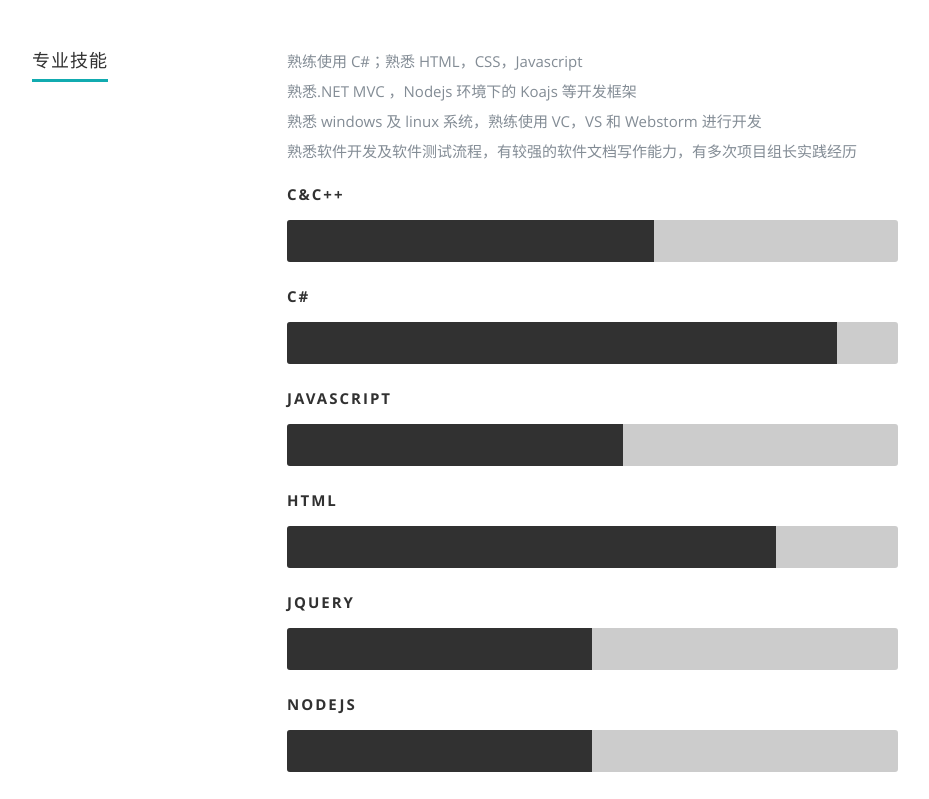
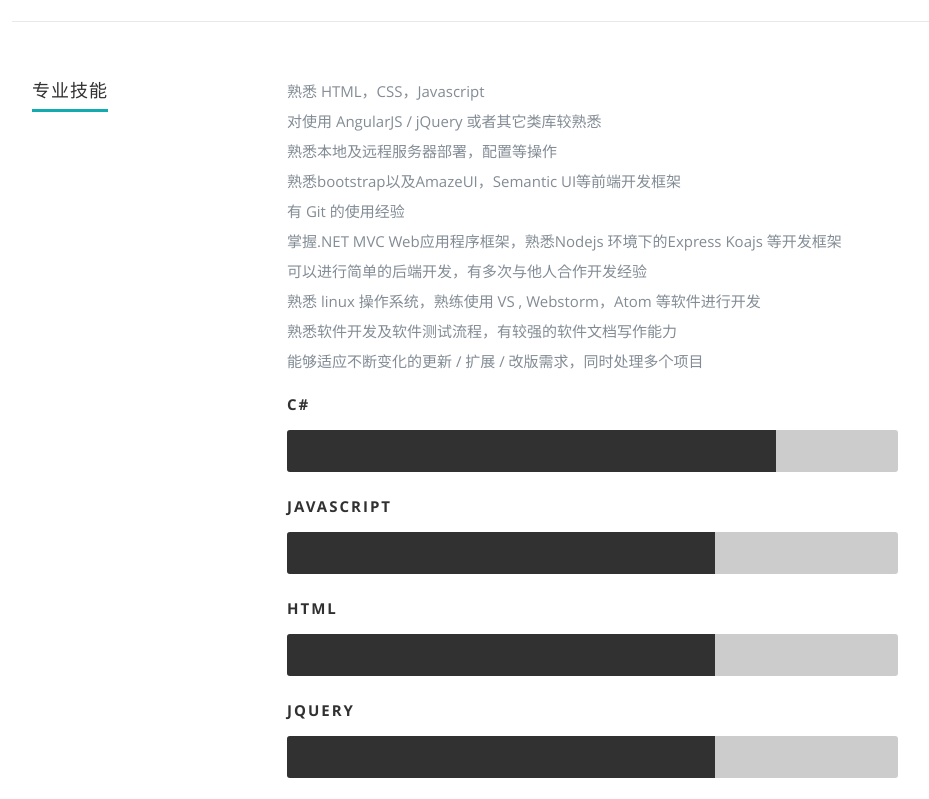
Before and after one commit to Lixucheng/My-Resume, a plain HTML site: page index.html in a window 1280 px wide. Shown: the part 2633-3432 px from the top of the page, without its empty margins (118-1047 px from the left). Drawn offline with Linux system fonts and the light colour scheme.

Commit message:
resume edit

```diff
--- a/index.html
+++ b/index.html
@@ -85,9 +85,10 @@
 
             <h2>个人介绍</h2>
             <ul>
-              <li>    具有良好的沟通能力，团队合作能力，做事踏实，有责任心。</li>
+              <li>    具有良好的沟通能力，团队合作能力，做事踏实，有责任心</li>
+              <li>    具有较强的学习能力，动手能力</li>
+              <li>    能够较快的适应新环境，新团队 </li>
               <li>    喜欢体育运动，乒乓球、羽毛球</li>
-              <li>    能够较快的适应新环境，新团队 </li>
 
             </ul>
             <h2>学习历程</h2>
@@ -119,7 +120,7 @@
 
                <div class="columns download">
                   <p>
-                     <a href="简历.pdf" download="李续铖的简历" class="button"><i class="fa fa-download"></i>简历下载</a>
+                     <a href="李续铖 前端简历.pdf" download="李续铖的简历" class="button"><i class="fa fa-download"></i>简历下载</a>
                   </p>
                </div>
 
@@ -228,20 +229,28 @@
          <div class="nine columns main-col">
 
            <ul>
-            <li>熟练使用 C#；熟悉 HTML，CSS，Javascript</li>
-            <li>熟悉.NET MVC ，Nodejs 环境下的 Koajs 等开发框架</li>
-            <li>熟悉 windows 及 linux 系统，熟练使用 VC，VS 和 Webstorm 进行开发  </li>
-            <li>熟悉软件开发及软件测试流程，有较强的软件文档写作能力，有多次项目组长实践经历</li>
+             <li>熟悉 HTML，CSS，Javascript </li>
+             <li>对使用 AngularJS / jQuery 或者其它类库较熟悉 </li>
+             <li>熟悉本地及远程服务器部署，配置等操作 </li>
+             <li>熟悉bootstrap以及AmazeUI，Semantic UI等前端开发框架 </li>
+             <li>有 Git 的使用经验 </li>
+             <li>掌握.NET MVC Web应用程序框架，熟悉Nodejs 环境下的Express Koajs 等开发框架 </li>
+             <li>可以进行简单的后端开发，有多次与他人合作开发经验 </li>
+             <li>熟悉 linux 操作系统，熟练使用 VS , Webstorm，Atom 等软件进行开发 </li>
+             <li>熟悉软件开发及软件测试流程，有较强的软件文档写作能力 </li>
+             <li>能够适应不断变化的更新 / 扩展 / 改版需求，同时处理多个项目  </li>
+
           </ul>
 				<div class="bars">
 
 				   <ul class="skills">
-					  <li><span class="bar-expand photoshop"></span><em>C&C++</em></li>
-            <li><span class="bar-expand css "></span><em>C#</em></li>
-						<li><span class="bar-expand illustrator"></span><em>Javascript</em></li>
-						<li><span class="bar-expand html5"></span><em>HTML</em></li>
-            <li><span class="bar-expand jquery"></span><em>jQuery</em></li>
-            	<li><span class="bar-expand wordpress"></span><em>Nodejs</em></li>
+
+            <li><span class="bar-expand " style="width:80%"></span><em>C#</em></li>
+						<li><span class="bar-expand " style="width:70%"></span><em>Javascript</em></li>
+						<li><span class="bar-expand " style="width:70%"></span><em>HTML</em></li>
+            <li><span class="bar-expand " style="width:70%"></span><em>jQuery</em></li>
+          	<li><span class="bar-expand " style="width:69%"></span><em>Nodejs</em></li>
+            <li><span class="bar-expand " style="width:50%"></span><em>C&C++</em></li>
 					</ul>
 
 				</div><!-- end skill-bars -->
@@ -252,7 +261,7 @@
 
    </section> <!-- Resume Section End-->
 
-	<div class="copyrights">Collect from <a href="http://www.cssmoban.com/"  title="网站模板">网站模板</a></div>
+	<!-- <div class="copyrights">Collect from <a href="http://www.cssmoban.com/"  title="网站模板">网站模板</a></div> -->
 
 
 
```
Also changed, not shown: 2 other files.
